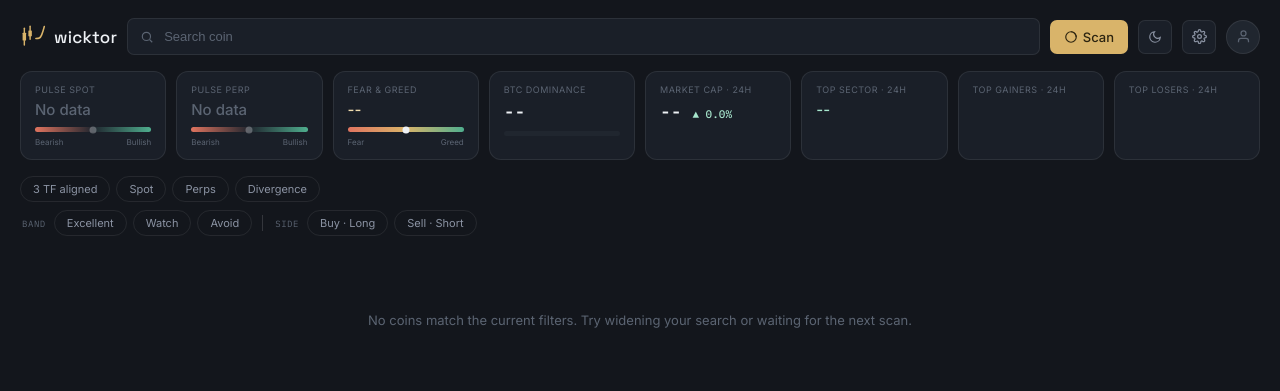
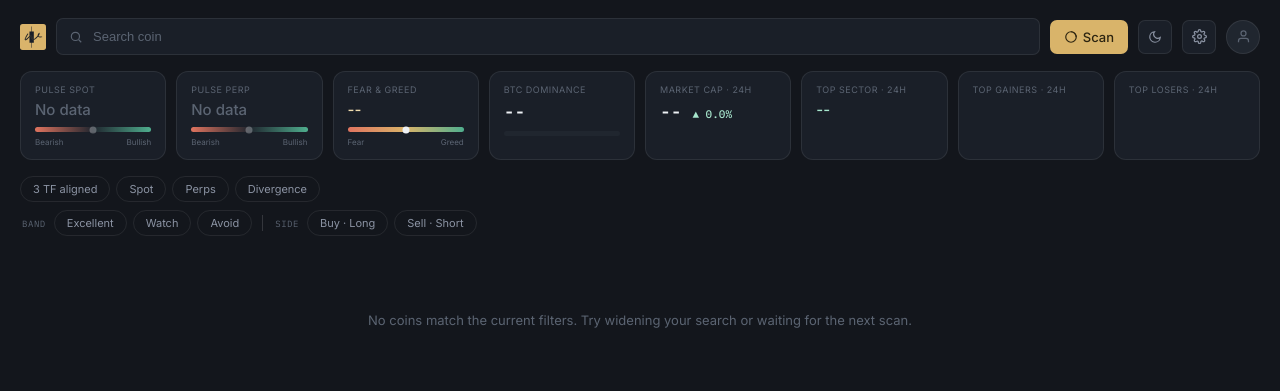
Before and after one commit to nomi62300/wicktor-scanner, a plain HTML site: page index.html in a window 1280 px wide. Drawn offline with Linux system fonts and the light colour scheme; no server answers.

Commit message:
Swap inline candlestick SVG for assets/logo.svg img, remove brand wordmark

```diff
--- a/css/style.css
+++ b/css/style.css
@@ -140,14 +140,10 @@ input:focus-visible {
   flex-shrink: 0;
 }
 
-.brand-icon svg { display: block; }
-
-.brand-name {
-  font-family: var(--font-display);
-  font-weight: 500;
-  font-size: 17px;
-  color: var(--text);
-  letter-spacing: 0.2px;
+.brand-icon-img {
+  width: 26px;
+  height: 26px;
+  display: block;
 }
 
 .search-box {
--- a/index.html
+++ b/index.html
@@ -13,18 +13,7 @@
   <!-- Top bar -->
   <header class="topbar">
     <div class="brand">
-      <span class="brand-icon">
-        <svg width="26" height="26" viewBox="0 0 180 180">
-          <line x1="30" y1="30" x2="30" y2="60" stroke="var(--gold)" stroke-width="10" stroke-linecap="round"/>
-          <rect x="18" y="60" width="24" height="55" rx="4" fill="var(--gold)"/>
-          <line x1="30" y1="115" x2="30" y2="145" stroke="var(--gold)" stroke-width="10" stroke-linecap="round"/>
-          <line x1="70" y1="15" x2="70" y2="45" stroke="var(--gold)" stroke-width="10" stroke-linecap="round"/>
-          <rect x="58" y="45" width="24" height="40" rx="4" fill="var(--gold)"/>
-          <line x1="70" y1="85" x2="70" y2="105" stroke="var(--gold)" stroke-width="10" stroke-linecap="round"/>
-          <path d="M110 100 C 130 100, 140 100, 150 75 S 165 30, 168 18" stroke="var(--gold)" stroke-width="11" stroke-linecap="round" fill="none"/>
-        </svg>
-      </span>
-      <span class="brand-name">wicktor</span>
+      <img src="assets/logo.svg" alt="Wicktor" class="brand-icon-img">
     </div>
 
     <label class="search-box">
```
